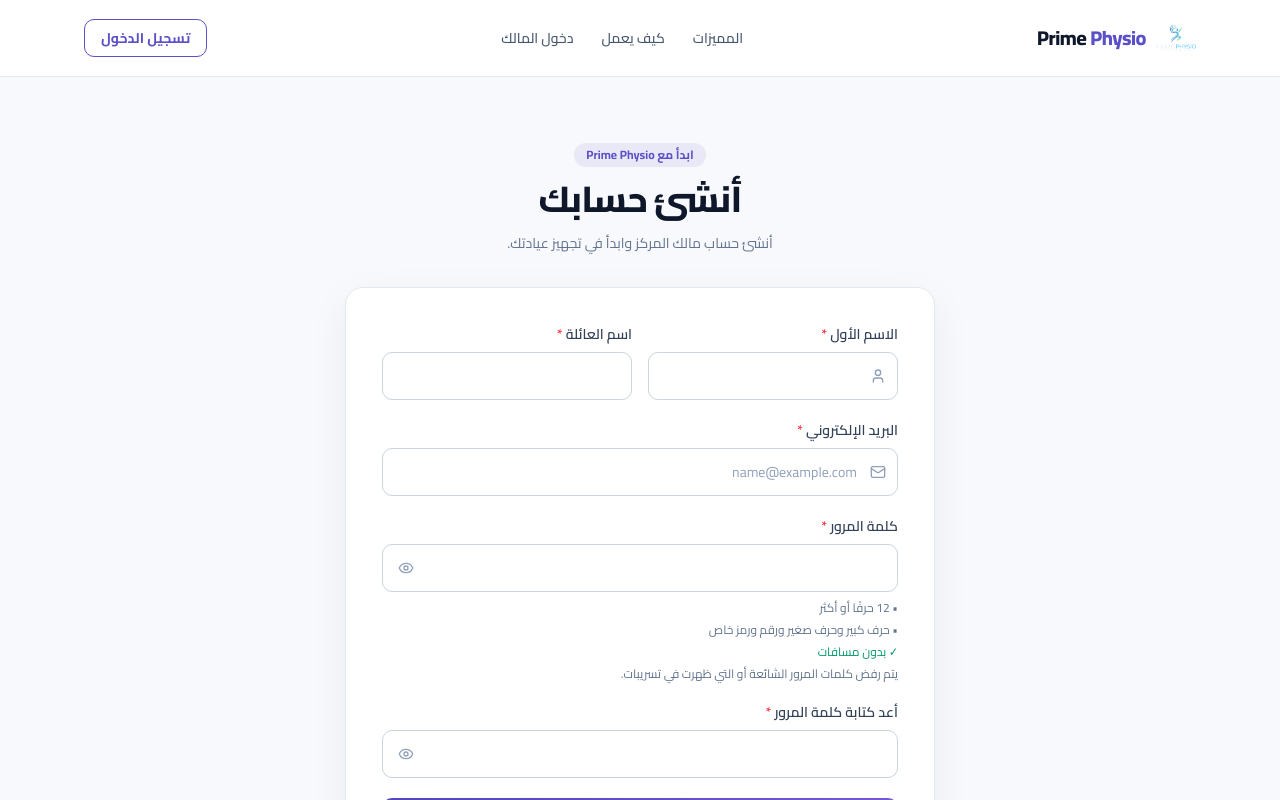
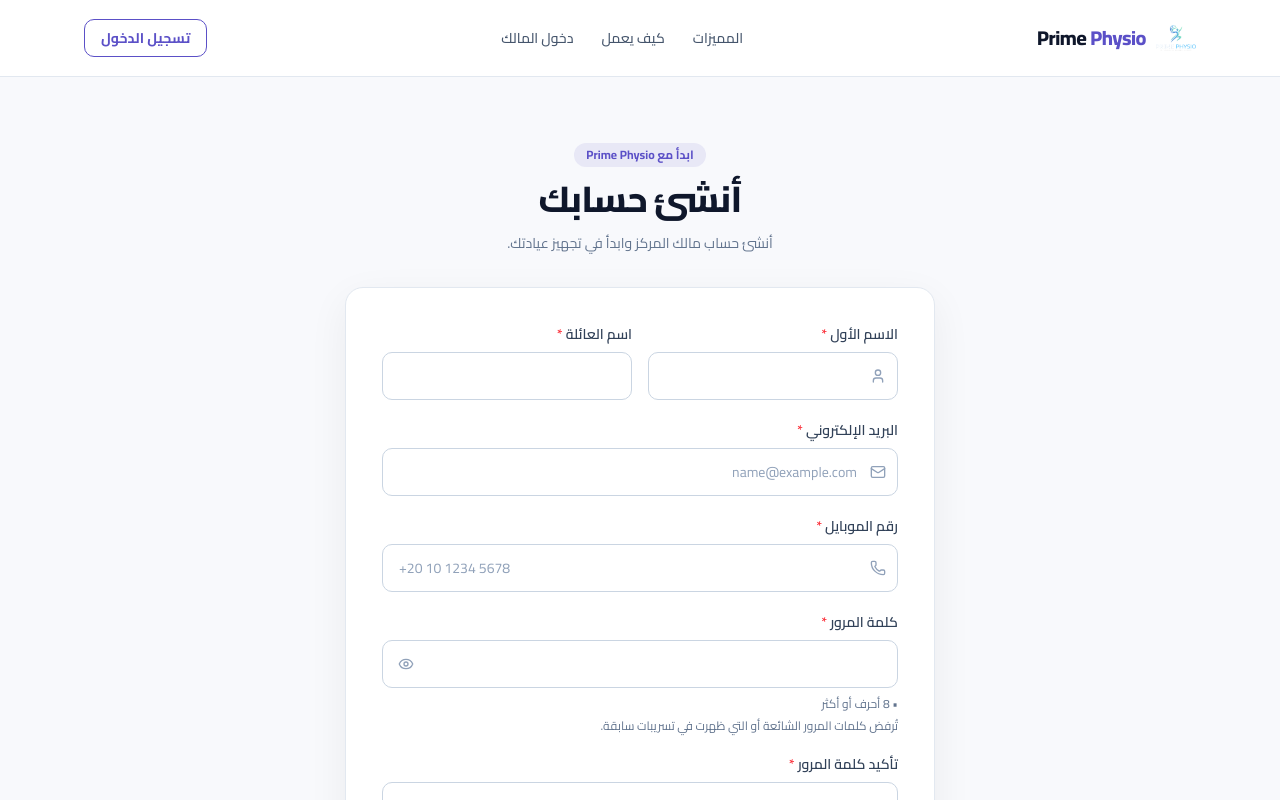
Before and after one commit to ahmedsalamaahmed28-a11y/Prime-Physio, a Next.js app: page /signup in a window 1280 px wide. Shown: the top 800 px of the page. Built offline with nearby package versions, Linux system fonts and the light colour scheme; no server answers.

Commit message:
feat(auth): align signup fields with PTset

```diff
--- a/src/app/signup/page.tsx
+++ b/src/app/signup/page.tsx
@@ -6,7 +6,7 @@ import Link from "next/link";
 import { useLanguage } from "@/lib/LanguageContext";
 import { setAppValue } from "@/lib/appStorage";
 import { Loader } from "@/components/Loader";
-import { AlertCircle, ArrowLeft, ArrowRight, CheckCircle2, Eye, EyeOff, Mail, ShieldCheck, User } from "lucide-react";
+import { AlertCircle, ArrowLeft, ArrowRight, CheckCircle2, Eye, EyeOff, Mail, Phone, ShieldCheck, User } from "lucide-react";
 
 function SignupPageContent() {
   const { language } = useLanguage();
@@ -15,6 +15,7 @@ function SignupPageContent() {
   const [firstName, setFirstName] = useState("");
   const [lastName, setLastName] = useState("");
   const [email, setEmail] = useState("");
+  const [phone, setPhone] = useState("");
   const [password, setPassword] = useState("");
   const [confirmPassword, setConfirmPassword] = useState("");
   const [code, setCode] = useState("");
@@ -25,25 +26,33 @@ function SignupPageContent() {
   const [notice, setNotice] = useState("");
 
   const cleanEmail = useMemo(() => email.trim().toLowerCase(), [email]);
+  const cleanPhone = useMemo(() => phone.trim(), [phone]);
   const fullName = useMemo(() => (firstName.trim() + " " + lastName.trim()).trim(), [firstName, lastName]);
-  const hasLength = password.length >= 12;
-  const hasComplexity = /[A-Z]/.test(password) && /[a-z]/.test(password) && /\d/.test(password) && /[^A-Za-z0-9]/.test(password);
-  const hasNoSpaces = !/\s/.test(password);
-  const passwordReady = hasLength && hasComplexity && hasNoSpaces;
+  const hasLength = password.length >= 8;
+  const passwordReady = hasLength;
+
+  const isValidPhone = (value: string) => {
+    const digits = value.replace(/\\D/g, "");
+    return /^\\+?[0-9][0-9\\s().-]*$/.test(value) && digits.length >= 7 && digits.length <= 15;
+  };
 
   const requestCode = async () => {
     setError("");
     setNotice("");
-    if (!firstName.trim() || !lastName.trim() || !cleanEmail) {
-      setError(isRtl ? "يرجى إدخال الاسم الأول واسم العائلة والبريد الإلكتروني." : "Please enter your first name, last name and email.");
+    if (!firstName.trim() || !lastName.trim() || !cleanEmail || !cleanPhone) {
+      setError(isRtl ? "يرجى إدخال الاسم الأول واسم العائلة والبريد الإلكتروني ورقم الموبايل." : "Please enter your first name, last name, email and mobile number.");
       return;
     }
-    if (!/^[^\s@]+@[^\s@]+\.[^\s@]+$/.test(cleanEmail)) {
+    if (!/^[^\\s@]+@[^\\s@]+\\.[^\\s@]+$/.test(cleanEmail)) {
       setError(isRtl ? "البريد الإلكتروني غير صحيح." : "Enter a valid email address.");
       return;
     }
+    if (!isValidPhone(cleanPhone)) {
+      setError(isRtl ? "أدخل رقم موبايل صحيحًا مع مفتاح الدولة عند الحاجة." : "Enter a valid mobile number, including the country code when needed.");
+      return;
+    }
     if (!passwordReady) {
-      setError(isRtl ? "كلمة المرور يجب أن تتكون من 12 حرفًا على الأقل، وتشمل حرفًا كبيرًا وصغيرًا ورقمًا ورمزًا، دون مسافات." : "Use at least 12 characters, including uppercase, lowercase, a number and a special character, with no spaces.");
+      setError(isRtl ? "كلمة المرور يجب أن تتكون من 8 أحرف على الأقل، ويجب ألا تكون كلمة مرور شائعة أو سهلة التخمين." : "Use at least 8 characters and avoid common or easily guessed passwords.");
       return;
     }
     if (password !== confirmPassword) {
@@ -79,7 +88,7 @@ function SignupPageContent() {
   const handleVerify = async (event: React.FormEvent) => {
     event.preventDefault();
     setError("");
-    if (!/^\d{6}$/.test(code)) {
+    if (!/^\\d{6}$/.test(code)) {
       setError(isRtl ? "أدخل رمز التفعيل المكوّن من 6 أرقام." : "Enter the 6-digit activation code.");
       return;
     }
@@ -88,7 +97,7 @@ function SignupPageContent() {
       const response = await fetch("/api/auth/verify-email", {
         method: "POST",
         headers: { "Content-Type": "application/json" },
-        body: JSON.stringify({ email: cleanEmail, code, name: fullName, password }),
+        body: JSON.stringify({ email: cleanEmail, phone: cleanPhone, code, name: fullName, password }),
       });
       const data = await response.json().catch(() => ({}));
       if (!response.ok) throw new Error(data.error || (isRtl ? "تعذر تفعيل الحساب." : "Could not activate the account."));
@@ -151,21 +160,20 @@ function SignupPageContent() {
                   <div><label className={labelClass}>{isRtl ? "اسم العائلة" : "Last name"} <span className="text-red-500">*</span></label><input autoComplete="family-name" required value={lastName} onChange={(e) => setLastName(e.target.value)} className={inputClass} /></div>
                 </div>
                 <div><label className={labelClass}>{isRtl ? "البريد الإلكتروني" : "Email"} <span className="text-red-500">*</span></label><div className="relative"><Mail className={"absolute top-1/2 h-4 w-4 -translate-y-1/2 text-slate-400 " + (isRtl ? "right-3" : "left-3")} /><input type="email" autoComplete="email" required value={email} onChange={(e) => setEmail(e.target.value)} placeholder="name@example.com" className={inputClass + (isRtl ? " pr-10" : " pl-10")} /></div></div>
+                <div><label className={labelClass}>{isRtl ? "رقم الموبايل" : "Mobile number"} <span className="text-red-500">*</span></label><div className="relative"><Phone className={"absolute top-1/2 h-4 w-4 -translate-y-1/2 text-slate-400 " + (isRtl ? "right-3" : "left-3")} /><input type="tel" inputMode="tel" autoComplete="tel" required value={phone} onChange={(e) => setPhone(e.target.value)} placeholder="+20 10 1234 5678" className={inputClass + (isRtl ? " pr-10" : " pl-10")} dir="ltr" /></div></div>
                 <div><label className={labelClass}>{isRtl ? "كلمة المرور" : "Password"} <span className="text-red-500">*</span></label><div className="relative"><input type={showPassword ? "text" : "password"} autoComplete="new-password" required value={password} onChange={(e) => setPassword(e.target.value)} className={inputClass + (isRtl ? " pl-12" : " pr-12")} /><button type="button" onClick={() => setShowPassword(!showPassword)} aria-label={isRtl ? "إظهار كلمة المرور" : "Show password"} className={"absolute top-1/2 -translate-y-1/2 p-2 text-slate-400 " + (isRtl ? "left-2" : "right-2")}>{showPassword ? <EyeOff className="h-4 w-4" /> : <Eye className="h-4 w-4" />}</button></div>
                   <ul className="mt-2 space-y-1.5 text-xs text-slate-500">
-                    <li className={hasLength ? "text-emerald-600" : ""}>{hasLength ? "✓" : "•"} {isRtl ? "12 حرفًا أو أكثر" : "At least 12 characters"}</li>
-                    <li className={hasComplexity ? "text-emerald-600" : ""}>{hasComplexity ? "✓" : "•"} {isRtl ? "حرف كبير وحرف صغير ورقم ورمز خاص" : "Uppercase, lowercase, number and special character"}</li>
-                    <li className={hasNoSpaces ? "text-emerald-600" : "text-red-500"}>{hasNoSpaces ? "✓" : "•"} {isRtl ? "بدون مسافات" : "No spaces"}</li>
-                    <li>{isRtl ? "يتم رفض كلمات المرور الشائعة أو التي ظهرت في تسريبات." : "Common or previously breached passwords are rejected."}</li>
+                    <li className={hasLength ? "text-emerald-600" : ""}>{hasLength ? "✓" : "•"} {isRtl ? "8 أحرف أو أكثر" : "At least 8 characters"}</li>
+                    <li>{isRtl ? "تُرفض كلمات المرور الشائعة أو التي ظهرت في تسريبات سابقة." : "Common or previously breached passwords are rejected."}</li>
                   </ul>
                 </div>
-                <div><label className={labelClass}>{isRtl ? "أعد كتابة كلمة المرور" : "Re-type password"} <span className="text-red-500">*</span></label><div className="relative"><input type={showConfirmPassword ? "text" : "password"} autoComplete="new-password" required value={confirmPassword} onChange={(e) => setConfirmPassword(e.target.value)} className={inputClass + (isRtl ? " pl-12" : " pr-12")} /><button type="button" onClick={() => setShowConfirmPassword(!showConfirmPassword)} aria-label={isRtl ? "إظهار تأكيد كلمة المرور" : "Show confirm password"} className={"absolute top-1/2 -translate-y-1/2 p-2 text-slate-400 " + (isRtl ? "left-2" : "right-2")}>{showConfirmPassword ? <EyeOff className="h-4 w-4" /> : <Eye className="h-4 w-4" />}</button></div></div>
+                <div><label className={labelClass}>{isRtl ? "تأكيد كلمة المرور" : "Confirm password"} <span className="text-red-500">*</span></label><div className="relative"><input type={showConfirmPassword ? "text" : "password"} autoComplete="new-password" required value={confirmPassword} onChange={(e) => setConfirmPassword(e.target.value)} className={inputClass + (isRtl ? " pl-12" : " pr-12")} /><button type="button" onClick={() => setShowConfirmPassword(!showConfirmPassword)} aria-label={isRtl ? "إظهار تأكيد كلمة المرور" : "Show confirm password"} className={"absolute top-1/2 -translate-y-1/2 p-2 text-slate-400 " + (isRtl ? "left-2" : "right-2")}>{showConfirmPassword ? <EyeOff className="h-4 w-4" /> : <Eye className="h-4 w-4" />}</button></div></div>
                 <button type="submit" disabled={loading} className="flex h-12 w-full items-center justify-center gap-2 rounded-lg bg-gradient-to-r from-[#5146B8] to-[#7657D5] px-5 text-sm font-bold text-white shadow-sm transition hover:brightness-105 disabled:cursor-not-allowed disabled:opacity-60">{loading ? <Loader size={18} /> : <>{isRtl ? "إنشاء الحساب" : "Create account"} {isRtl ? <ArrowLeft className="h-4 w-4" /> : <ArrowRight className="h-4 w-4" />}</>}</button>
               </form>
             ) : (
               <form onSubmit={handleVerify} className="space-y-5">
                 <div className="text-center"><div className="mx-auto mb-4 flex h-14 w-14 items-center justify-center rounded-full bg-[#5B50C7]/10 text-[#5B50C7]"><ShieldCheck className="h-7 w-7" /></div><h2 className="text-xl font-bold text-slate-900">{isRtl ? "تحقق من بريدك الإلكتروني" : "Verify your email"}</h2><p className="mt-2 text-sm leading-6 text-slate-500">{isRtl ? "أدخل رمز التفعيل المكوّن من 6 أرقام المرسل إلى" : "Enter the 6-digit activation code sent to"} <b dir="ltr" className="inline-block text-slate-800">{cleanEmail}</b></p></div>
-                <input aria-label={isRtl ? "رمز التفعيل" : "Activation code"} autoComplete="one-time-code" inputMode="numeric" maxLength={6} required value={code} onChange={(e) => setCode(e.target.value.replace(/\D/g, "").slice(0, 6))} className="h-14 w-full rounded-lg border border-slate-300 bg-slate-50 text-center text-2xl font-bold tracking-[0.5em] text-slate-800 outline-none focus:border-[#5B50C7] focus:ring-4 focus:ring-[#5B50C7]/10" dir="ltr" placeholder="••••••" />
+                <input aria-label={isRtl ? "رمز التفعيل" : "Activation code"} autoComplete="one-time-code" inputMode="numeric" maxLength={6} required value={code} onChange={(e) => setCode(e.target.value.replace(/\\D/g, "").slice(0, 6))} className="h-14 w-full rounded-lg border border-slate-300 bg-slate-50 text-center text-2xl font-bold tracking-[0.5em] text-slate-800 outline-none focus:border-[#5B50C7] focus:ring-4 focus:ring-[#5B50C7]/10" dir="ltr" placeholder="••••••" />
                 <button type="submit" disabled={loading || code.length !== 6} className="flex h-12 w-full items-center justify-center rounded-lg bg-gradient-to-r from-[#5146B8] to-[#7657D5] text-sm font-bold text-white disabled:opacity-60">{loading ? <Loader size={18} /> : isRtl ? "تأكيد وإنشاء الحساب" : "Verify and create account"}</button>
                 <div className="flex items-center justify-between text-xs"><button type="button" onClick={() => { setStep("details"); setError(""); setNotice(""); }} className="font-semibold text-slate-500 hover:text-slate-800">{isRtl ? "العودة وتعديل البيانات" : "Back to edit details"}</button><button type="button" disabled={loading} onClick={requestCode} className="font-bold text-[#5B50C7] hover:underline disabled:opacity-50">{isRtl ? "إعادة إرسال الكود" : "Resend code"}</button></div>
               </form>
```
